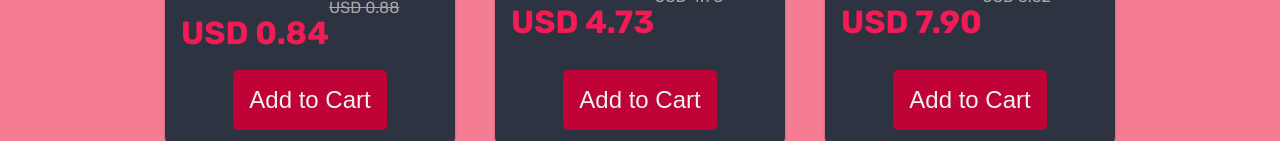
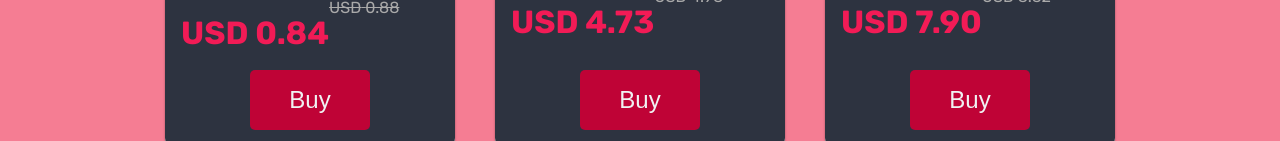
Before and after one commit to oneyc/OrderNow, a React (Create React App) app: page / in a window 1280 px wide. Shown: the part 811-952 px from the top of the page. Built offline with nearby package versions, Linux system fonts and the light colour scheme.

Commit message:
Update text

```diff
--- a/src/component/Card.js
+++ b/src/component/Card.js
@@ -15,7 +15,7 @@ const Card = (props) => {
                 "price":props.data.price,
                 "final_price":props.data.final_price
             }
-            )
+        )
     }
 
     return(
@@ -29,7 +29,7 @@ const Card = (props) => {
                     <p className={classes.priceDiscounted}>{props.data.currency} {props.data.final_price.toFixed(2)}</p>
                     <p className={classes.priceOriginal}>{props.data.currency} {props.data.price.toFixed(2)}</p>
                 </div>
-                <button className={classes.button} onClick={submitHandler}>Add to Cart</button>
+                <button className={classes.button} onClick={submitHandler}>Buy</button>
             </div>
         </div>
     )
--- a/src/component/Card.module.css
+++ b/src/component/Card.module.css
@@ -70,22 +70,21 @@ img{
 }
 
 .button{
-    border-style: none;
     cursor: pointer;
+    color: #f0f2f2;
     background-color: #bf0336;
-    color: #f0f2f2;
+    width: 120px;
     font-size:1.5rem;
     padding: 15px;
+    margin-top: 10px;
     border-radius: 5px;
-    margin-top: 10px;
-    cursor: pointer;
     border: 1px solid transparent;
     transition: border 0.3s ease-in-out, background-color 0.3s ease-in-out, color 0.3s ease-in-out;
 }
 
 .button:hover{
     border: 1px solid #bf0336;
-    background-color: #f0f2f2;
+    background-color: #2d3340;
     color: #bf0336;
 }
 
```
